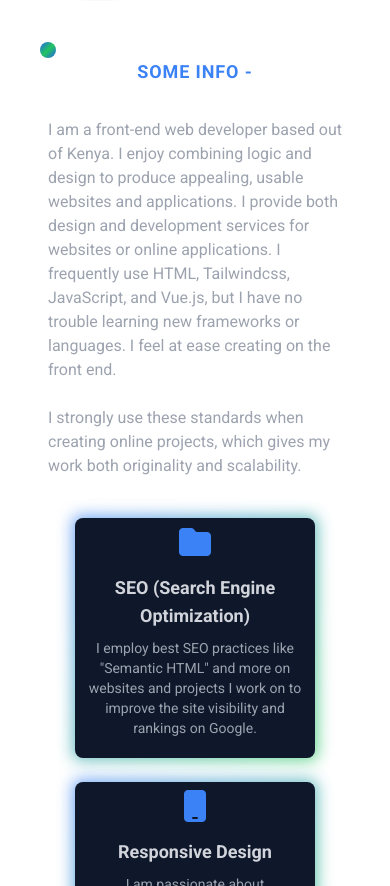
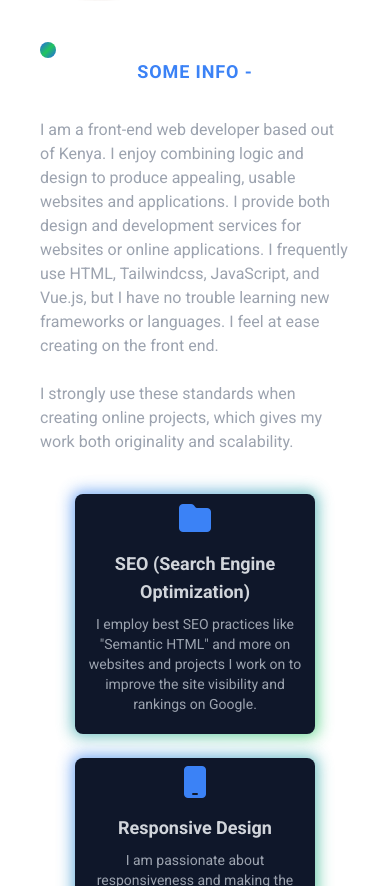
Before and after one commit to Paulhakeem/portfolio, a Vue app: page /portfolio in a window 390 px wide. Shown: the part 2479-3365 px from the top of the page. Built offline with nearby package versions, Linux system fonts and the light colour scheme; a web font is replaced by a local one.

Commit message:
responsiveness

```diff
--- a/src/assets/main.css
+++ b/src/assets/main.css
@@ -21,6 +21,11 @@ body {
     border-right-width: 0px;
     border-left-width: 0px;
     border-style: none;
+  }
+  #more {
+    width: 100%;
+    padding-left: 0px;
+    padding-right: 0px;
   }
   #user img {
     justify-content: center;
--- a/src/components/More.vue
+++ b/src/components/More.vue
@@ -88,7 +88,7 @@ import MySkills from "./MySkills.vue";
       >
         Some Info -
       </p>
-      <div class="pt-8 ml-2 mr-2">
+      <div id="more" class="pt-8 px-2">
         <p class="text-left text-gray-400">
           I am a front-end web developer based out of Kenya. I enjoy combining
           logic and design to produce appealing, usable websites and
```
